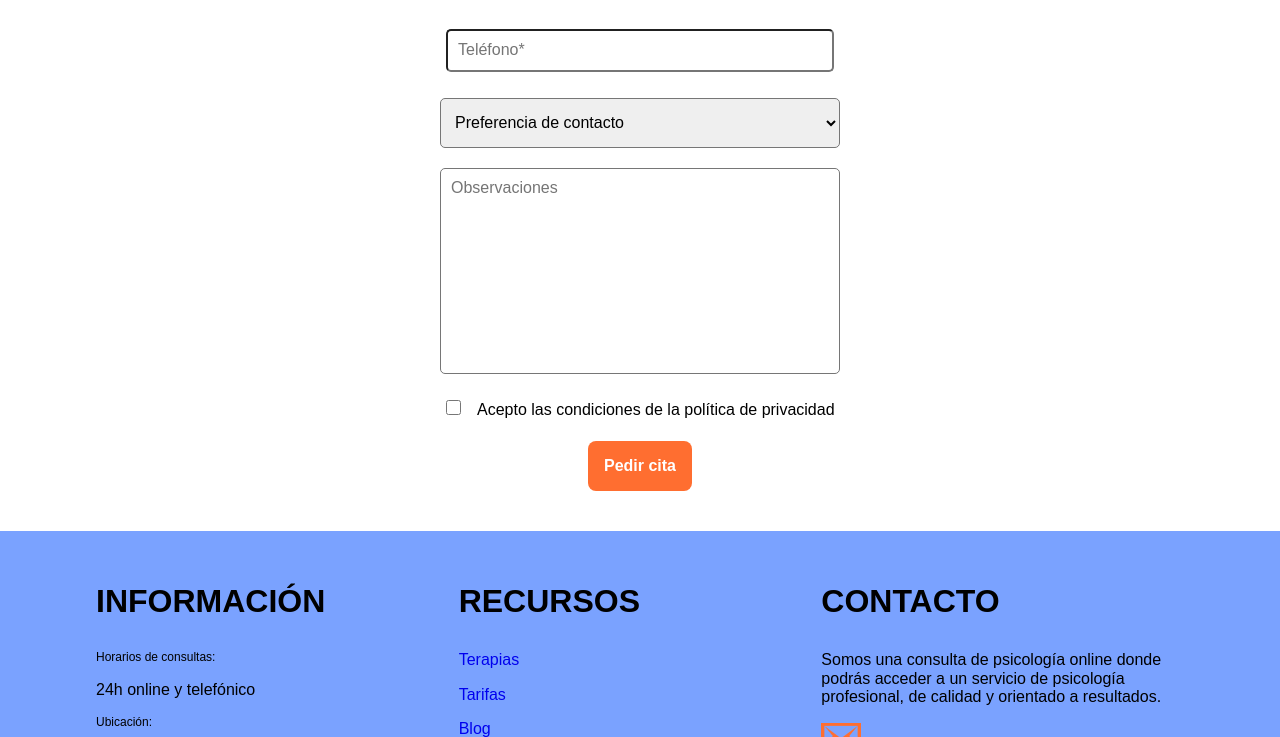
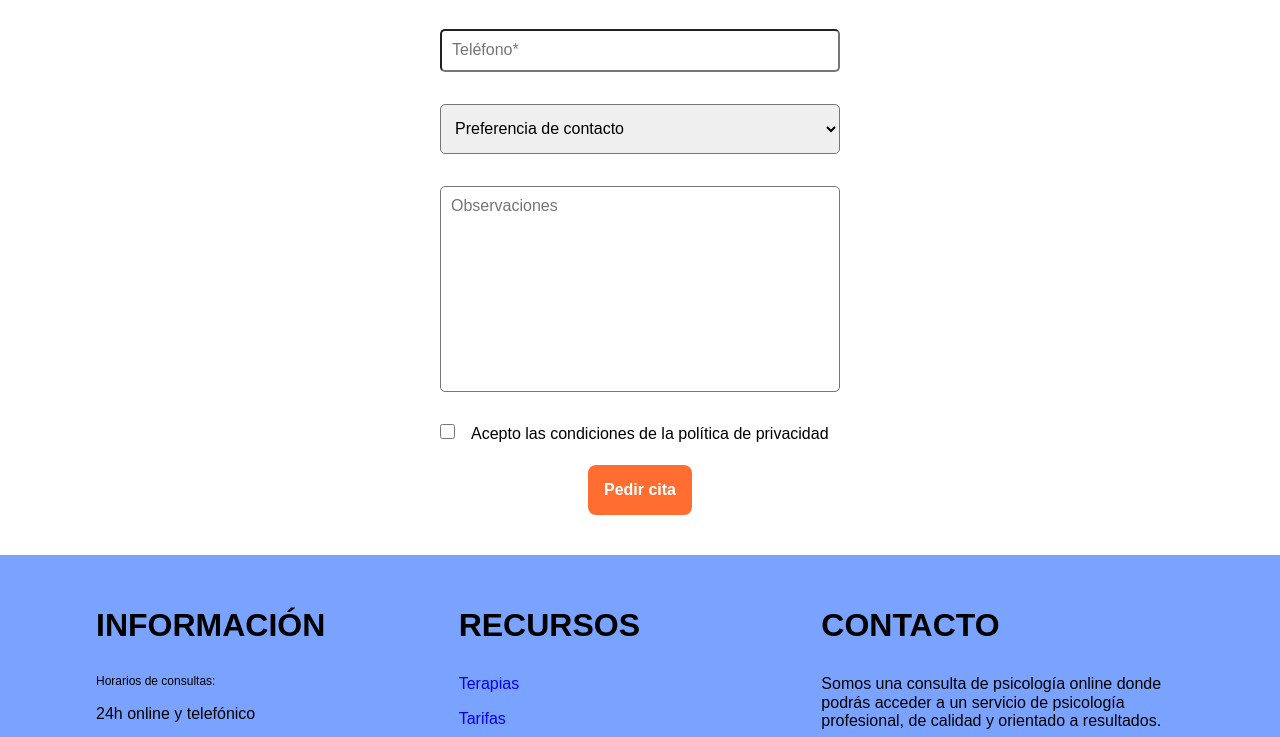
Before and after one commit to JGarciaRegueiro/MiPazMental, a plain HTML site: page index.html in a window 1280 px wide. Shown: the part 2034-2771 px from the top of the page. Drawn offline with Linux system fonts and the light colour scheme.

Commit message:
actualizando login

```diff
--- a/css/styles.css
+++ b/css/styles.css
@@ -242,15 +242,14 @@ fieldset {
 .textarea {
     border-radius: 0.5rem;
     padding: 1rem;
-    margin: 1rem;
-    margin: 1rem;
+    margin: 1.6rem;
     resize: none;
 }
 
 .form select {
     border-radius: 0.5rem;
     padding: 1rem;
-    margin: 1rem;
+    margin: 1.6rem;
     min-width: 40rem;
     height: 5rem;
 }
@@ -428,7 +427,7 @@ color: white;
     padding: 9.6rem;
 }
 
-.main__login .form input {
+.main__login .form input{
     min-width: 40rem;
     height: 5rem;
 }
```
